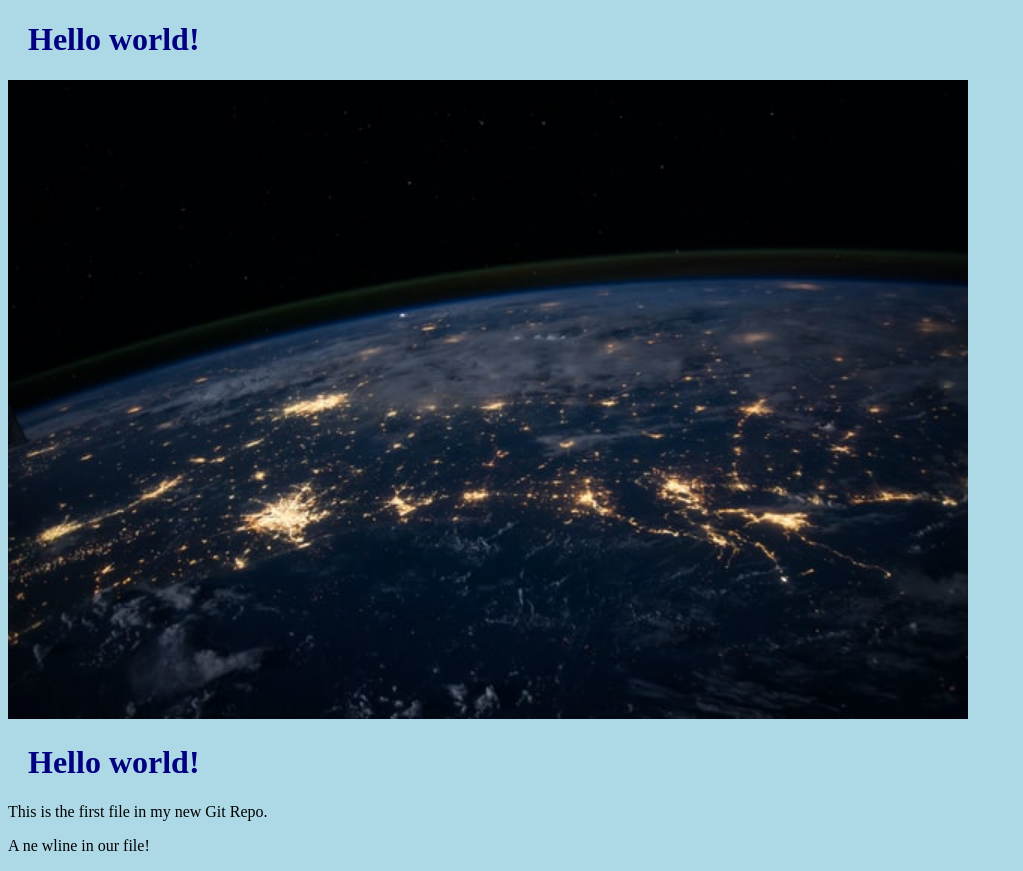
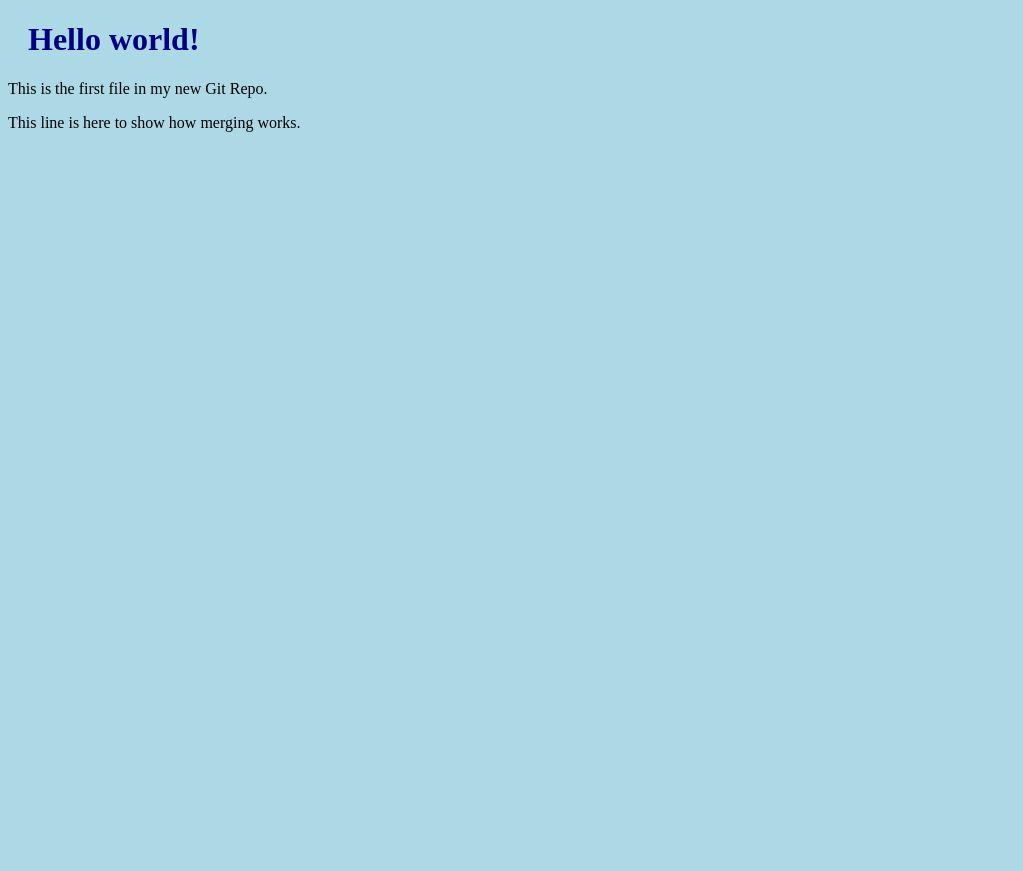
Before and after one commit to CSzack/CSzack.github.io, a plain HTML site: page index.html in a window 1280 px wide. Shown: the whole page, without its empty margins (0-1023 px from the left). After the commit the page ends 800 px from the top, so only its background shows below. Drawn offline with Linux system fonts and the light colour scheme.

Commit message:
updated index.html with emergency fix

```diff
--- a/index.html
+++ b/index.html
@@ -7,11 +7,8 @@
 <body>
 
 <h1>Hello world!</h1>
-<div><img src="img_hello_world.jpg" alt="Hello World from Space"
-style="width:100%;max-width:960px"></div>
-<h1>Hello world!</h1>
 <p>This is the first file in my new Git Repo.</p>
-<p>A ne wline in our file!</p>
+<p>This line is here to show how merging works.</p>
 
 </body>
 </html>
```
